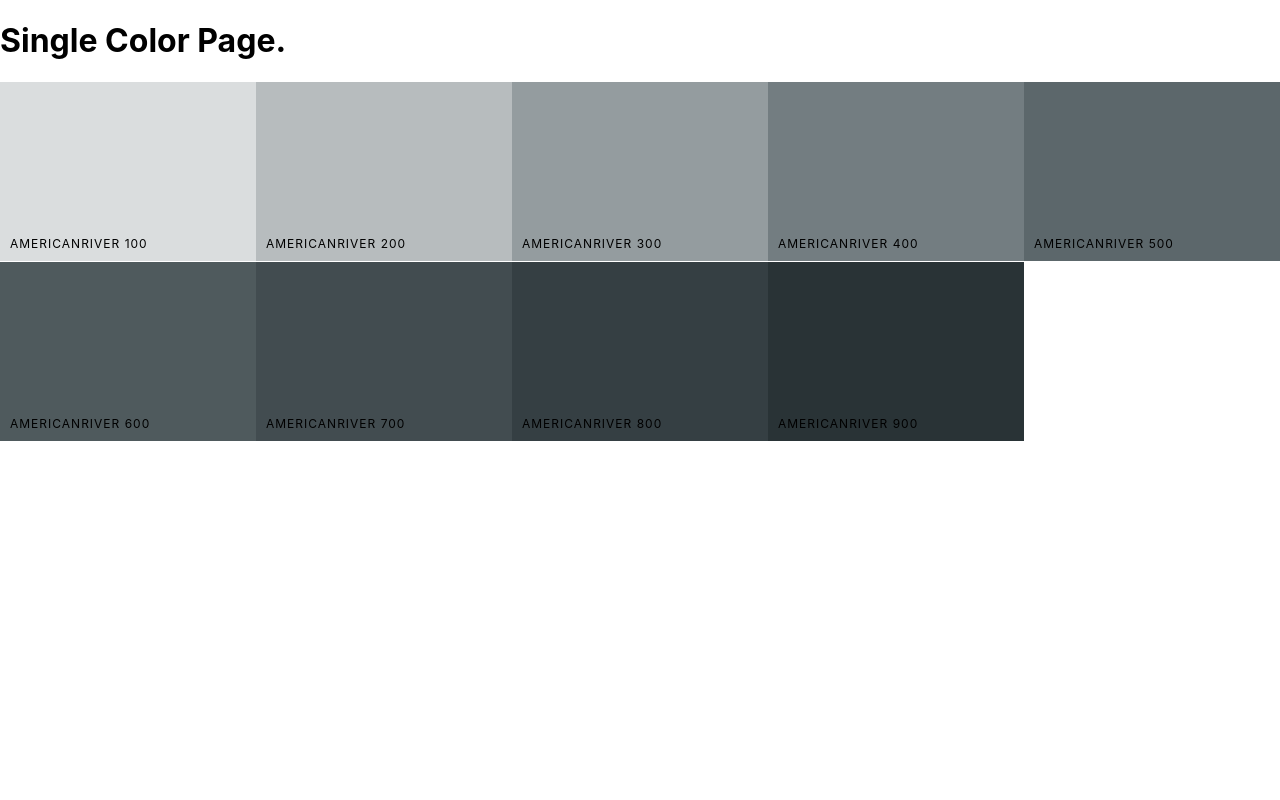
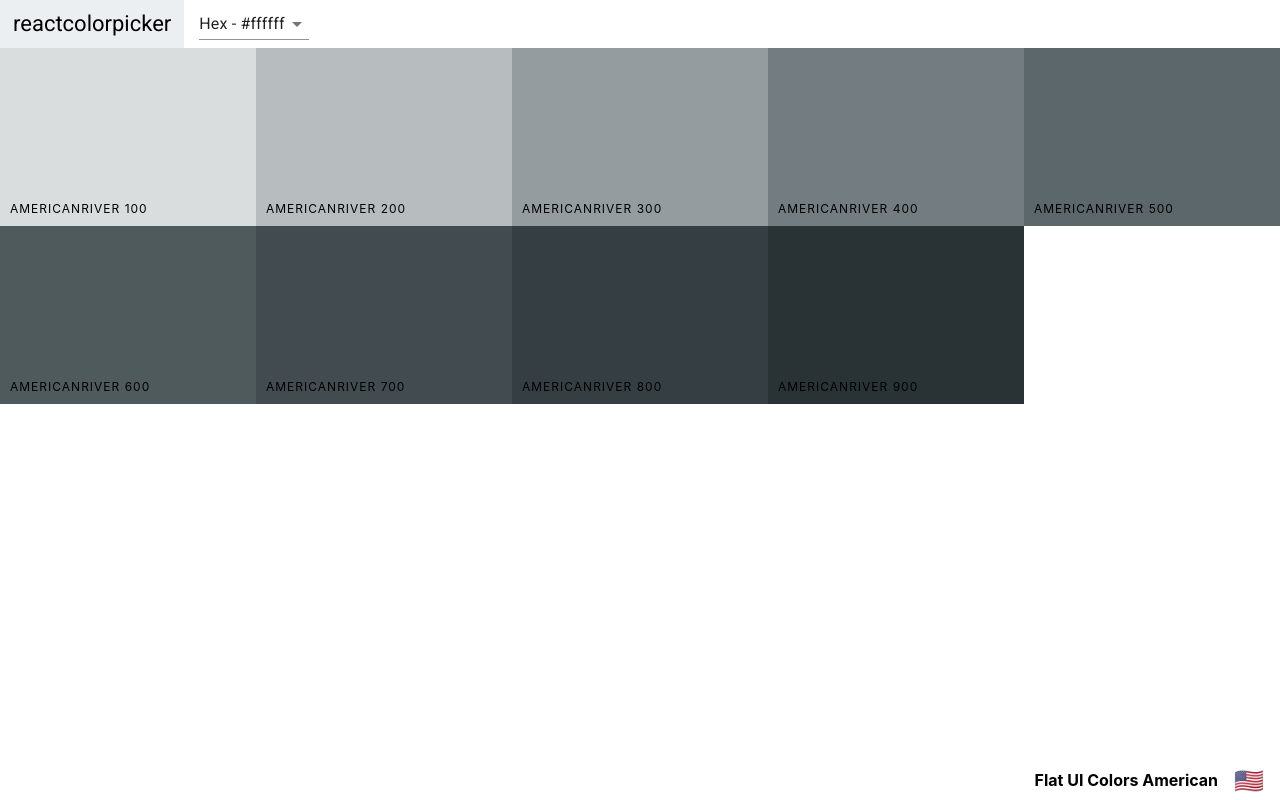
Before and after one commit to gustavo-camello/color_app, a React (Create React App) app: page /palette/flat-ui-colors-american/americanriver in a window 1280 px wide. Built offline with nearby package versions, Linux system fonts and the light colour scheme.

Commit message:
add footer and navBar to singleColor componente

```diff
--- a/src/NavBar.js
+++ b/src/NavBar.js
@@ -31,14 +31,15 @@
     }
 
     render () {
-        const {level, changeLevel} = this.props;
+        const {level, changeLevel, showingAllColors} = this.props;
         const {format} = this.state;
         return (
             <header className="NavBar">
                 <div className="logo">
                     <Link to="/">reactcolorpicker</Link>
                 </div>
-                <div className='slider-container'>
+                {showingAllColors && (
+                    <div className='slider-container'>
                     <span>Level: {level}</span>
                     <div className="slider">
                         <Slider
@@ -50,6 +51,8 @@
                         />
                     </div>
                 </div>
+                )}
+
                 <div className="select-container">
                     <Select value={format} onChange={this.handleFormatChange}>
                         <MenuItem value="hex">Hex - #ffffff</MenuItem>
--- a/src/Palette.js
+++ b/src/Palette.js
@@ -1,6 +1,7 @@
 import React, {Component} from 'react';
 import ColorBox from './ColorBox';
 import NavBar from './NavBar';
+import PaletteFooter from './PaletteFooter';
 import './Palette.css';
 
 
@@ -32,14 +33,11 @@
 
         return (
             <div className="Palette">
-                <NavBar level={level} changeLevel={this.changeLevel} handleChange={this.changeFormat}/>
+                <NavBar level={level} changeLevel={this.changeLevel} handleChange={this.changeFormat} showingAllColors/>
                 <div className="Palette-colors">
                 {colorBoxes}
                 </div>
-                <footer className="Palette-footer">
-                    {paletteName}
-                <span className="emoji">{emoji}</span>
-                </footer>
+                <PaletteFooter paletteName={paletteName} emoji={emoji} />
             </div>
         )
     }
--- /dev/null
+++ b/src/PaletteFooter.js
@@ -0,0 +1,14 @@
+import React from 'react';
+
+function PaletteFooter(props) {
+    const {paletteName, emoji} = props;
+
+    return (
+        <footer className='Palette-footer'>
+            {paletteName}
+        <span className='emoji'>{emoji}</span>
+        </footer>
+    );
+}
+
+export default PaletteFooter;
--- a/src/SingleColorPalette.js
+++ b/src/SingleColorPalette.js
@@ -1,10 +1,16 @@
 import React, {Component} from 'react';
 import ColorBox from './ColorBox';
+import NavBar from './NavBar';
+import PaletteFooter from './PaletteFooter';
 
 class SingleColorPalette extends Component {
     constructor (props) {
         super(props)
         this._shades = this.gatherShades(this.props.palette, this.props.colorId);
+        this.state = {
+            format: 'hex'
+        }
+        this.changeFormat = this.changeFormat.bind(this);
     }
 
     gatherShades(palette, colorToFilterBy) {
@@ -19,16 +25,22 @@
         return shades.slice(1);
     }
 
+    changeFormat(val) {
+        this.setState({format: val})
+    }
+
     render () {
-
+        const {format} = this.state;
+        const {paletteName, emoji} = this.props.palette;
         const colorBoxes = this._shades.map(color => (
-            <ColorBox key={color.id} name={color.name} background={color.hex} showLink={false} />
+            <ColorBox key={color.id} name={color.name} background={color[format]} showLink={false} />
         ))
 
         return (
             <div className="Palette">
-                <h1>Single Color Page.</h1>
+                <NavBar handleChange={this.changeFormat} showingAllColors={false} />
                 <div className="Palette-colors">{colorBoxes}</div>
+                <PaletteFooter paletteName={paletteName} emoji={emoji} />
             </div>
         )
     }
```
